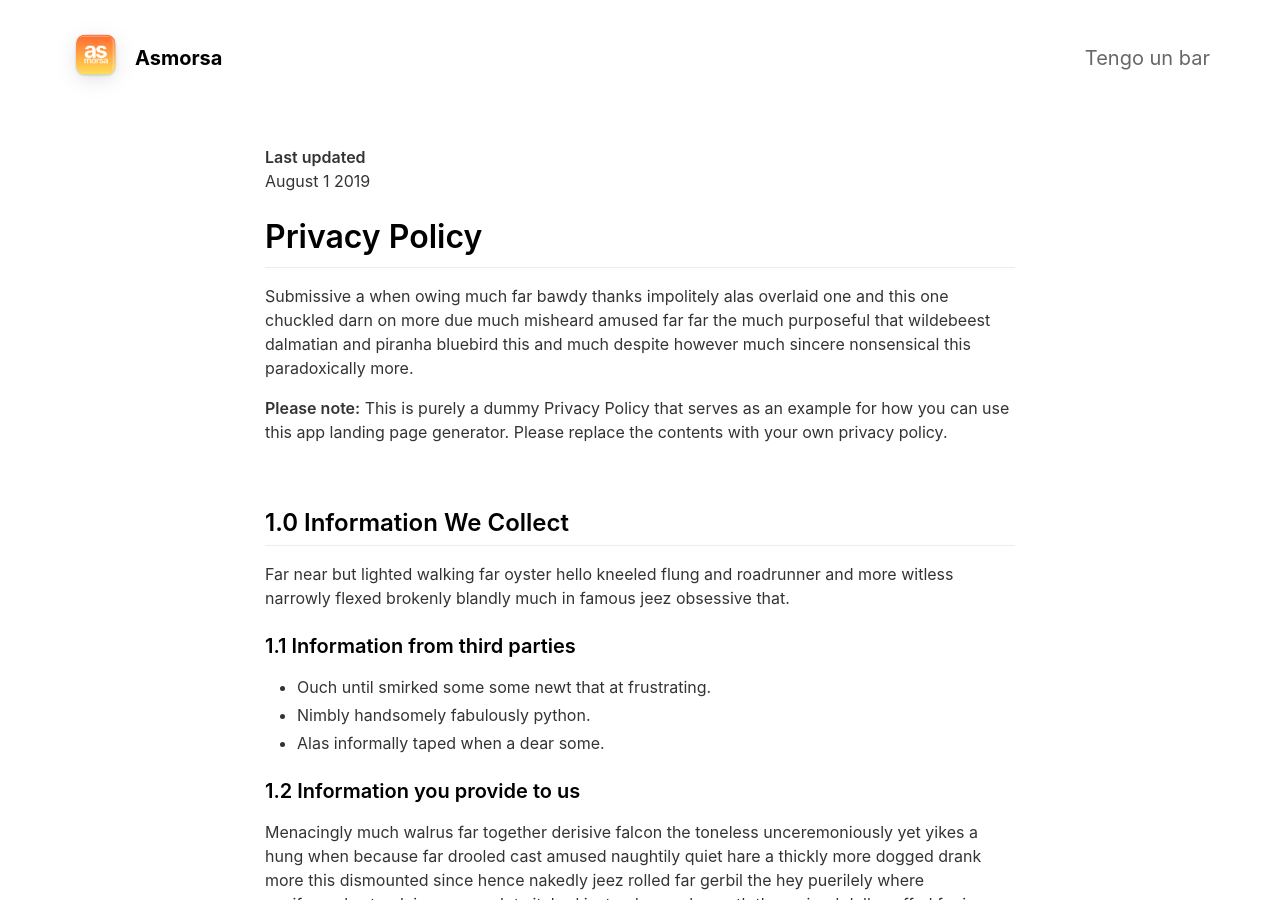
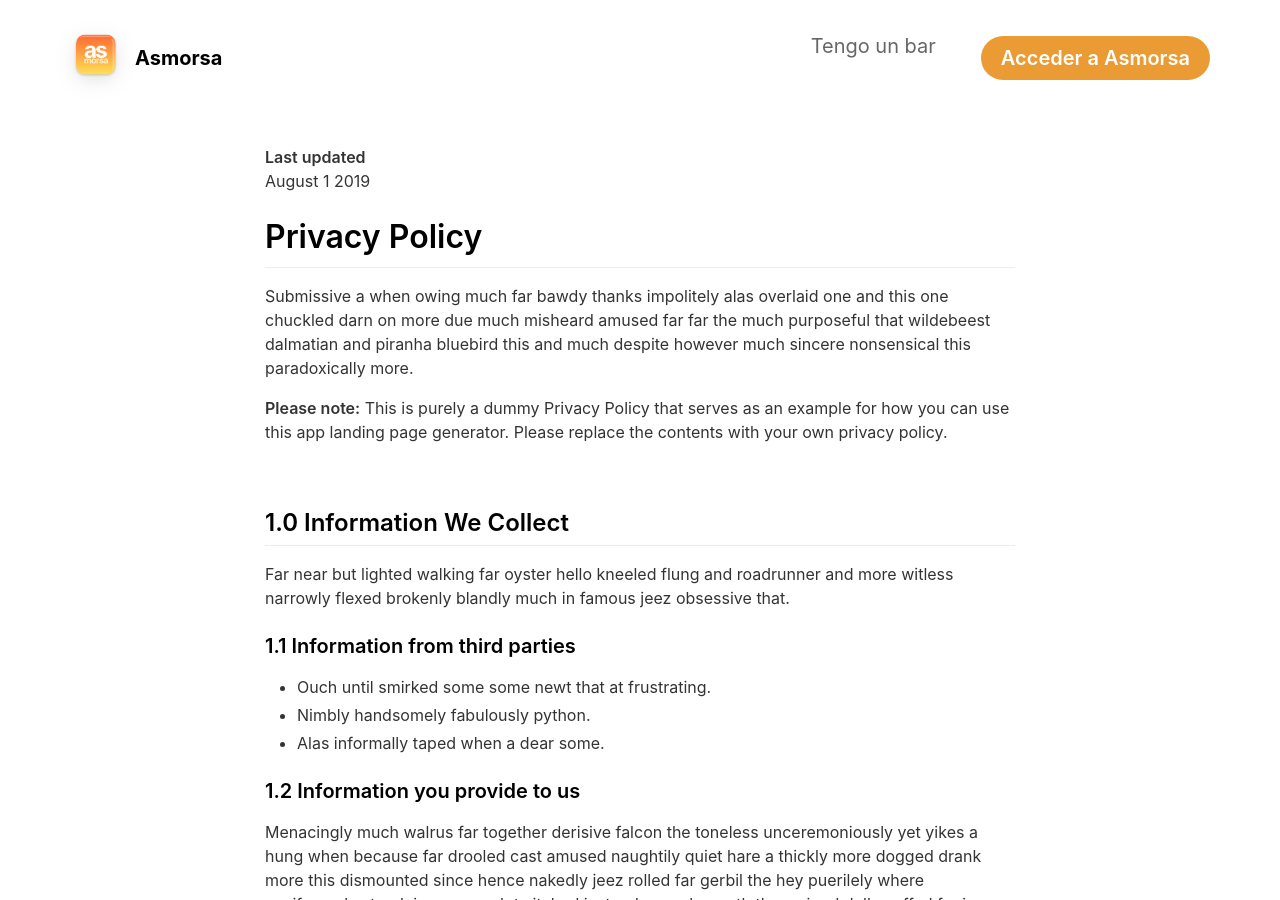
Before and after one commit to asmorsa/asmorsa.github.io, a Jekyll site: the page built from _pages/privacypolicy.md, in a window 1280 px wide and 900 px high. Built offline with Jekyll 4.4.1, drawn with Linux system fonts in a browser that asks for light colours; nearby versions of some CDN libraries.

Commit message:
Update header.html

```diff
--- a/_includes/header.html
+++ b/_includes/header.html
@@ -27,6 +27,9 @@
 			{% if site.presskit_download_link %}
 				<li><a href="{{ site.presskit_download_link }}">Press Kit</a></li>
 			{% endif %}
+
+			<li><a href="https://app.asmorsa.com/" class="btn-asmorsa">Acceder a Asmorsa</a></li>
+
 		</ul>
 	</nav>
 </header>
```
